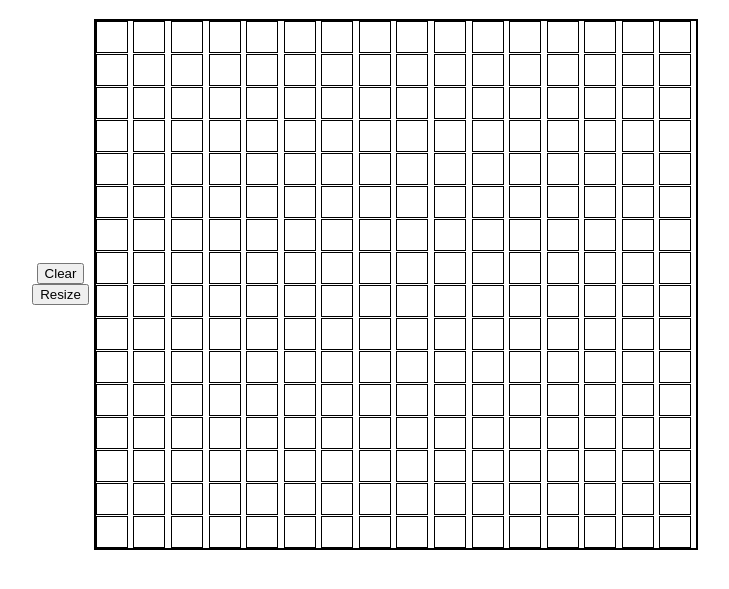
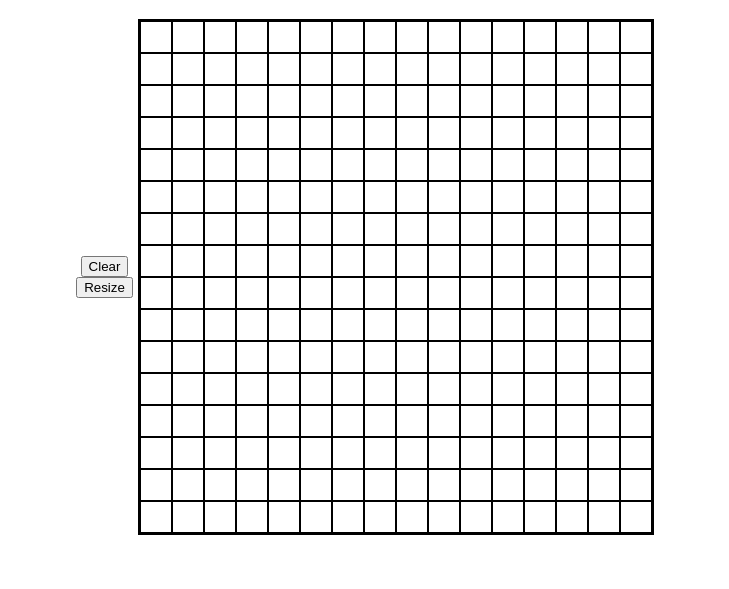
Before and after one commit to bryanreiter/odin-etch-a-sketch, a plain HTML site: page index.html in a window 1280 px wide. Shown: the part 71-660 px from the top of the page, without its empty margins (280-1009 px from the left). Drawn offline with Linux system fonts and the light colour scheme.

Commit message:
Pixels now fit for 16x16 grid

```diff
--- a/index.js
+++ b/index.js
@@ -14,7 +14,7 @@ function createGrid(rows, cols){
         }
     }
 
-    canvasContainer.style.gridTemplateColumns = `repeat(${cols}, 1fr`
+    canvasContainer.style.gridTemplateColumns = `repeat(${cols}, 1fr)`
 }
 
 
--- a/styles/style.css
+++ b/styles/style.css
@@ -22,17 +22,17 @@ body {
     justify-content: center;
     align-items: center;
     border: 2px solid black;
-    width: 600px;
-    height: 600x;
-    grid-gap: 1px;
+    width: 512px;
+    height: 512px;
     grid-template-columns: repeat(16, 1fr);
 }
 
 .pixel {
-    width: 30px;
-    height: 30px;
+    width: calc((512px - 2px)/16);
+    height: calc((512px - 2px)/16);
     border: 1px solid #000;
     background-color: #fff;
+    box-sizing: border-box;
 }
 
 
```
